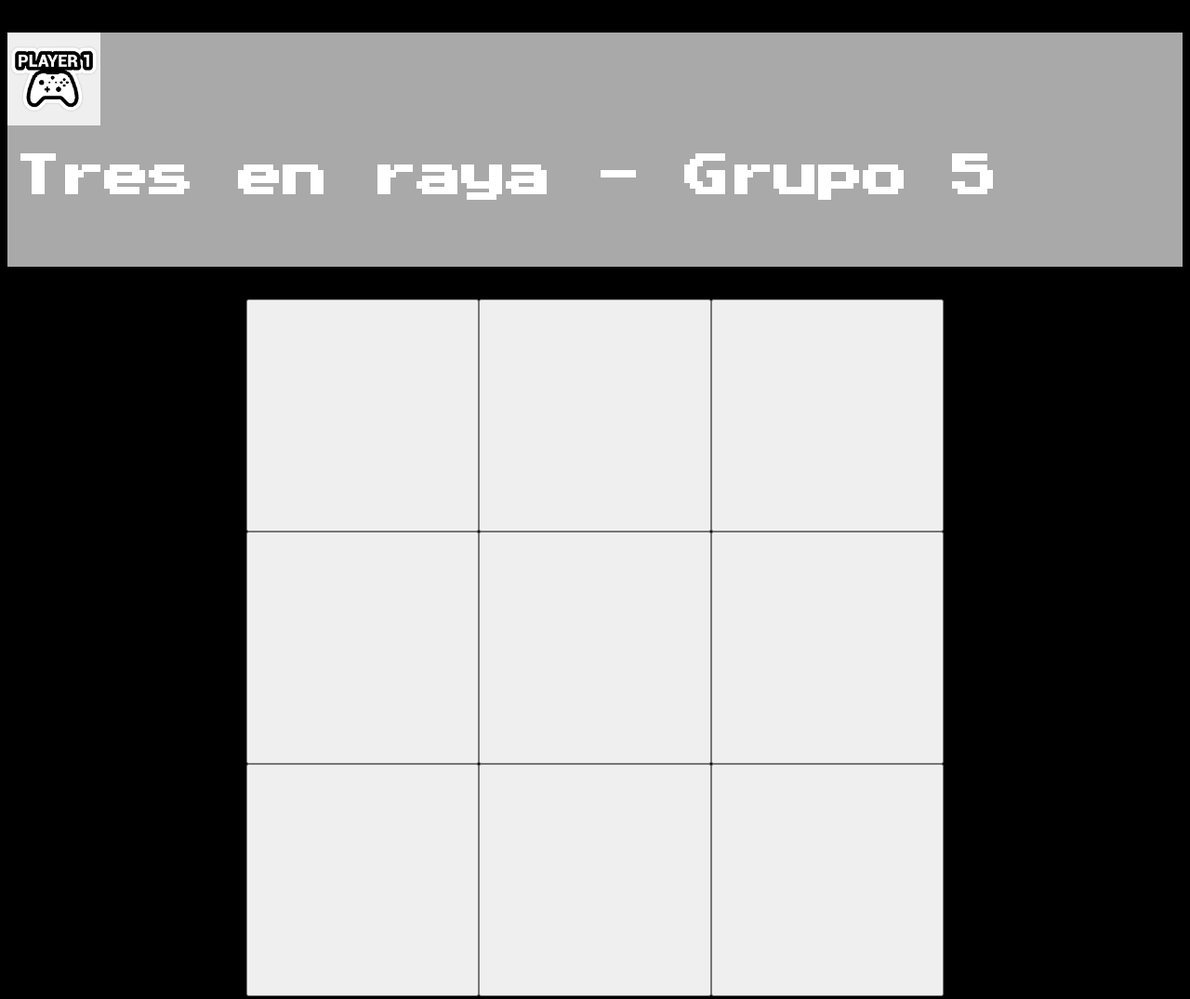
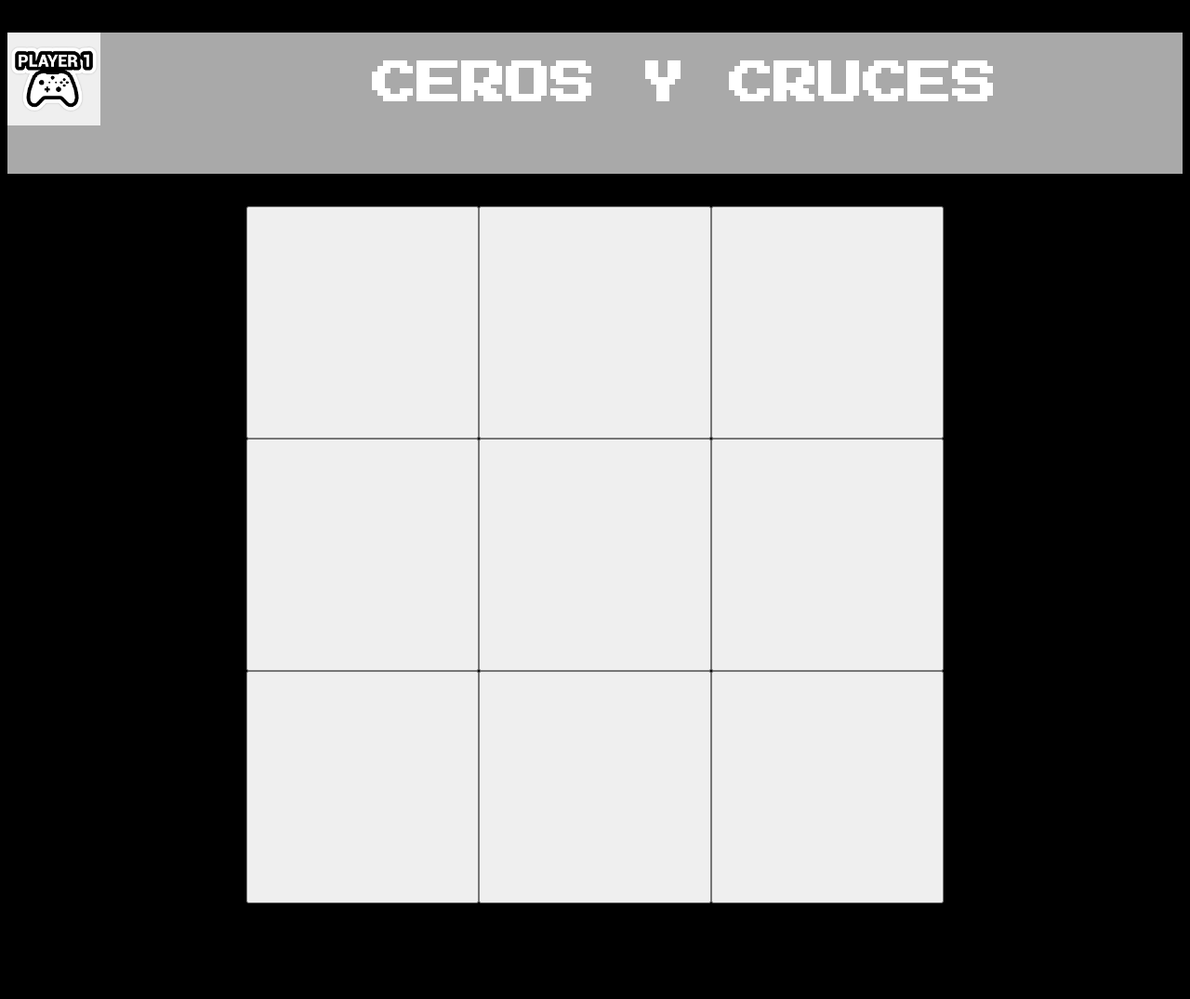
Before and after one commit to Riusaky68606/3-en-Raya, a plain HTML site: page index.html in a window 1280 px wide. Shown: the whole page at 93% size. After the commit the page ends 980 px from the top, so only its background shows below. Drawn offline with Linux system fonts and the light colour scheme.

Commit message:
se cambia el nombre del juego

```diff
--- a/index.html
+++ b/index.html
@@ -17,7 +17,7 @@
 		<div id="encaje">
 		<img class="player" src="img/player1.jpg" height="100px">
 
-		<h1>Tres en raya - Grupo 5</h1>
+		<h1>CEROS Y CRUCES </h1>
 	</div>
 		<h2 id="textoVictoria">Has ganado! Te felicito</h2>
 	</header>
```
